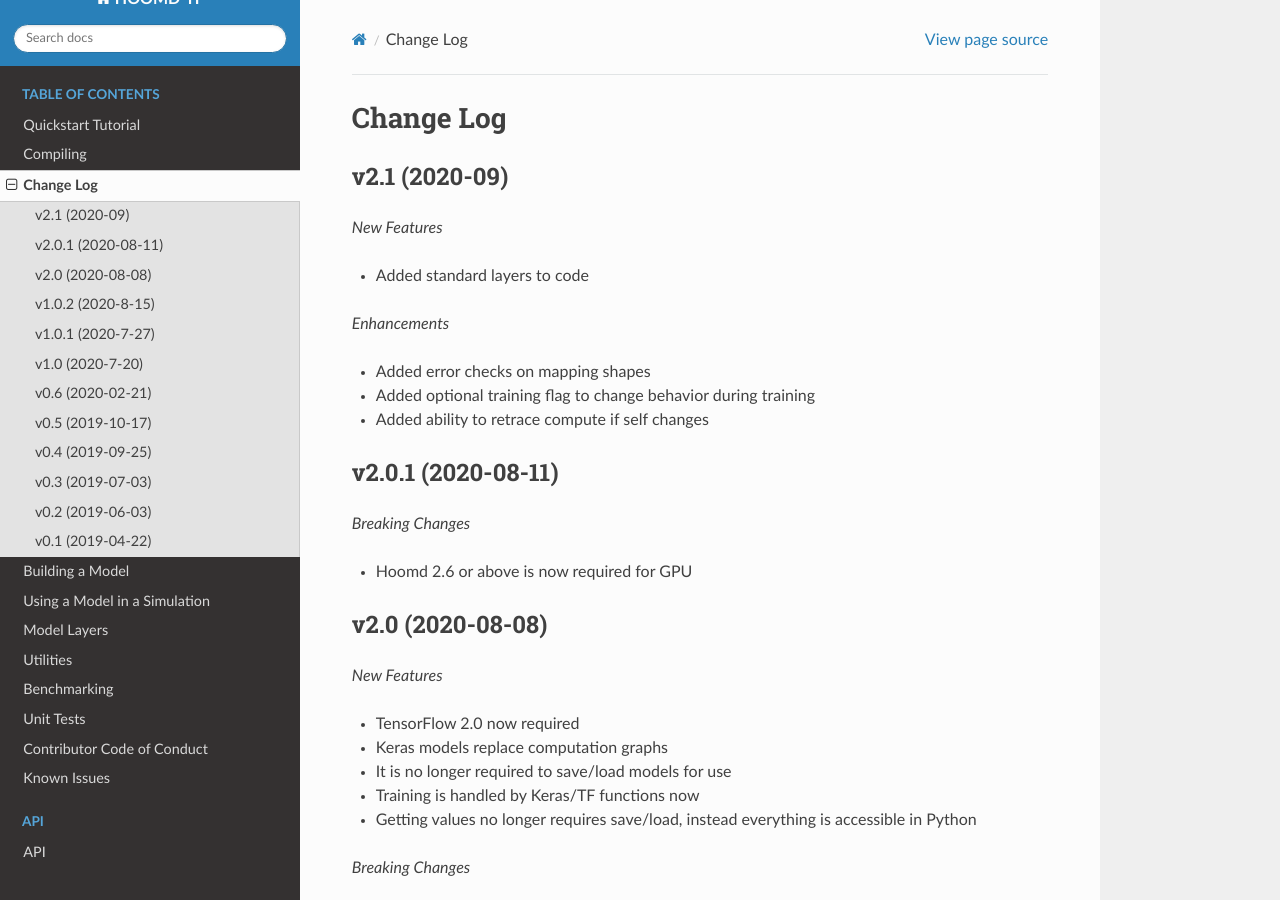
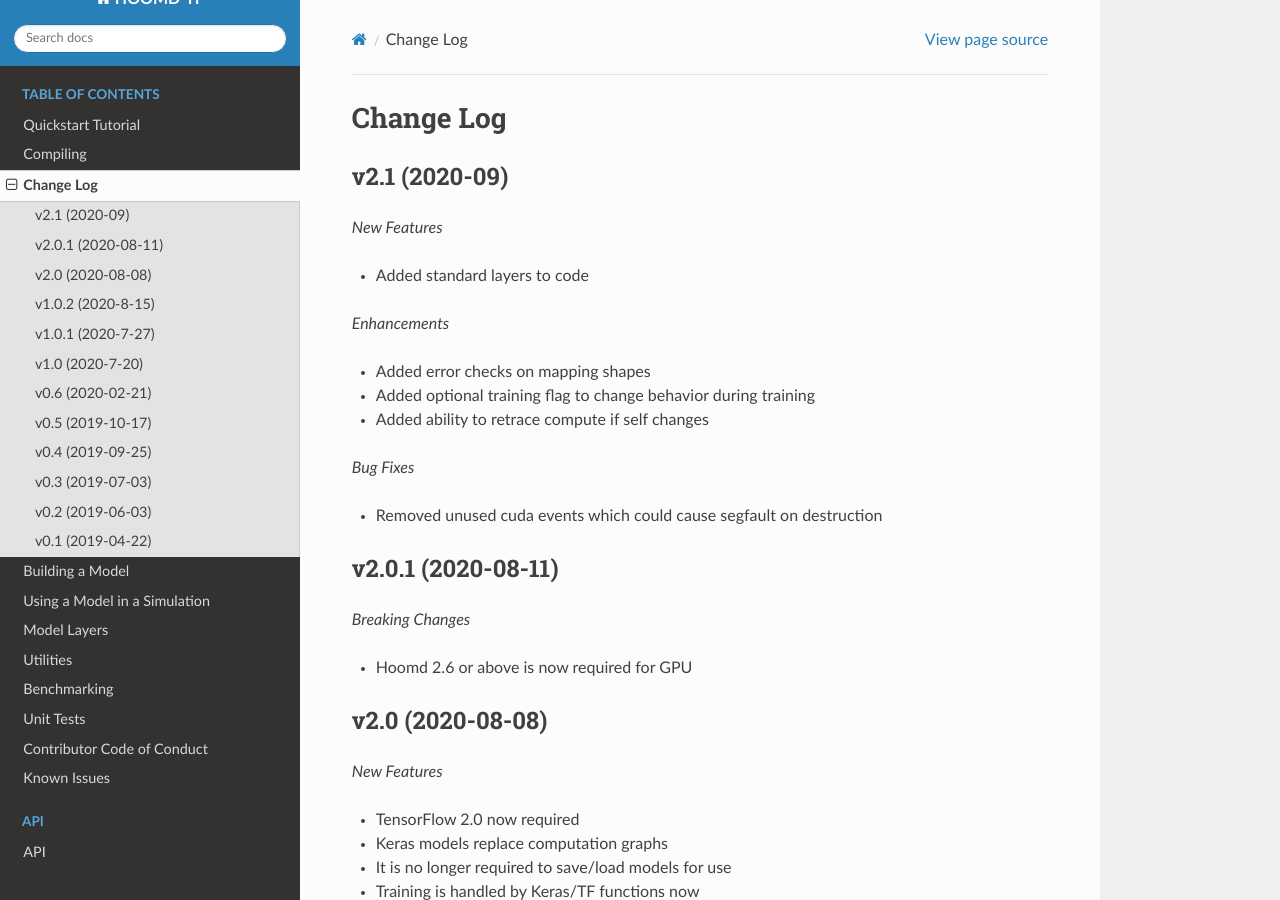
Before and after one commit to ur-whitelab/hoomd-tf, a Sphinx documentation site: the page built from sphinx-docs/source/changelog.rst, in a window 1280 px wide and 900 px high. Built offline with Sphinx 7.4.7 and the Read the Docs theme 2.0.0, drawn with Linux system fonts in a browser that asks for light colours.

Commit message:
Removed cuda event

```diff
--- a/sphinx-docs/source/changelog.rst
+++ b/sphinx-docs/source/changelog.rst
@@ -13,6 +13,10 @@ v2.1 (2020-09)
 - Added error checks on mapping shapes
 - Added optional training flag to change behavior during training
 - Added ability to retrace compute if self changes
+
+*Bug Fixes*
+
+- Removed unused cuda events which could cause segfault on destruction
 
 v2.0.1 (2020-08-11)
 --------------------
```
Also changed, not shown: 2 other files.
